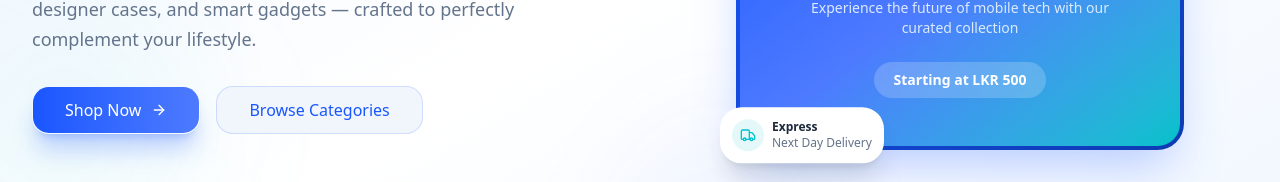
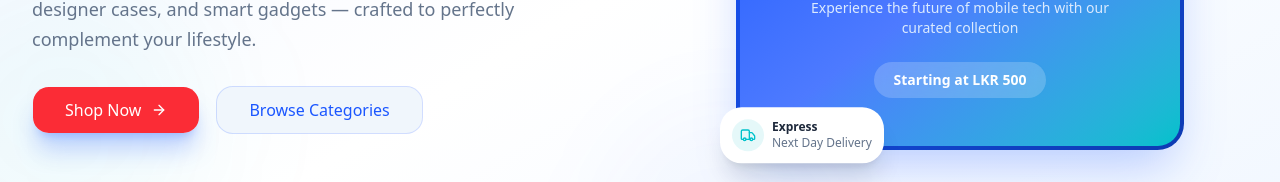
Before and after one commit to IshanDilmith/CTSE-Client-Side, a React (Vite) app: page / in a window 1280 px wide. Shown: the part 470-652 px from the top of the page. Built offline with nearby package versions, Linux system fonts and the light colour scheme; no server answers.

Commit message:
feat: update HeroSection button color to red for improved visibility

```diff
--- a/src/components/Home/HeroSection.jsx
+++ b/src/components/Home/HeroSection.jsx
@@ -41,7 +41,7 @@ export default function HeroSection() {
               <Link to="/products">
                 <Button
                   size="lg"
-                  className="bg-gradient-to-r from-store-primary to-store-primary-light text-white shadow-xl shadow-store-primary/25 hover:shadow-2xl hover:shadow-store-primary/30 transition-all duration-300 text-base px-8 h-12 rounded-xl"
+                  className="bg-red-500 from-store-primary to-store-primary-light text-white shadow-xl shadow-store-primary/25 hover:shadow-2xl hover:shadow-store-primary/30 transition-all duration-300 text-base px-8 h-12 rounded-xl"
                   id="hero-shop-btn"
                 >
                   Shop Now
```
